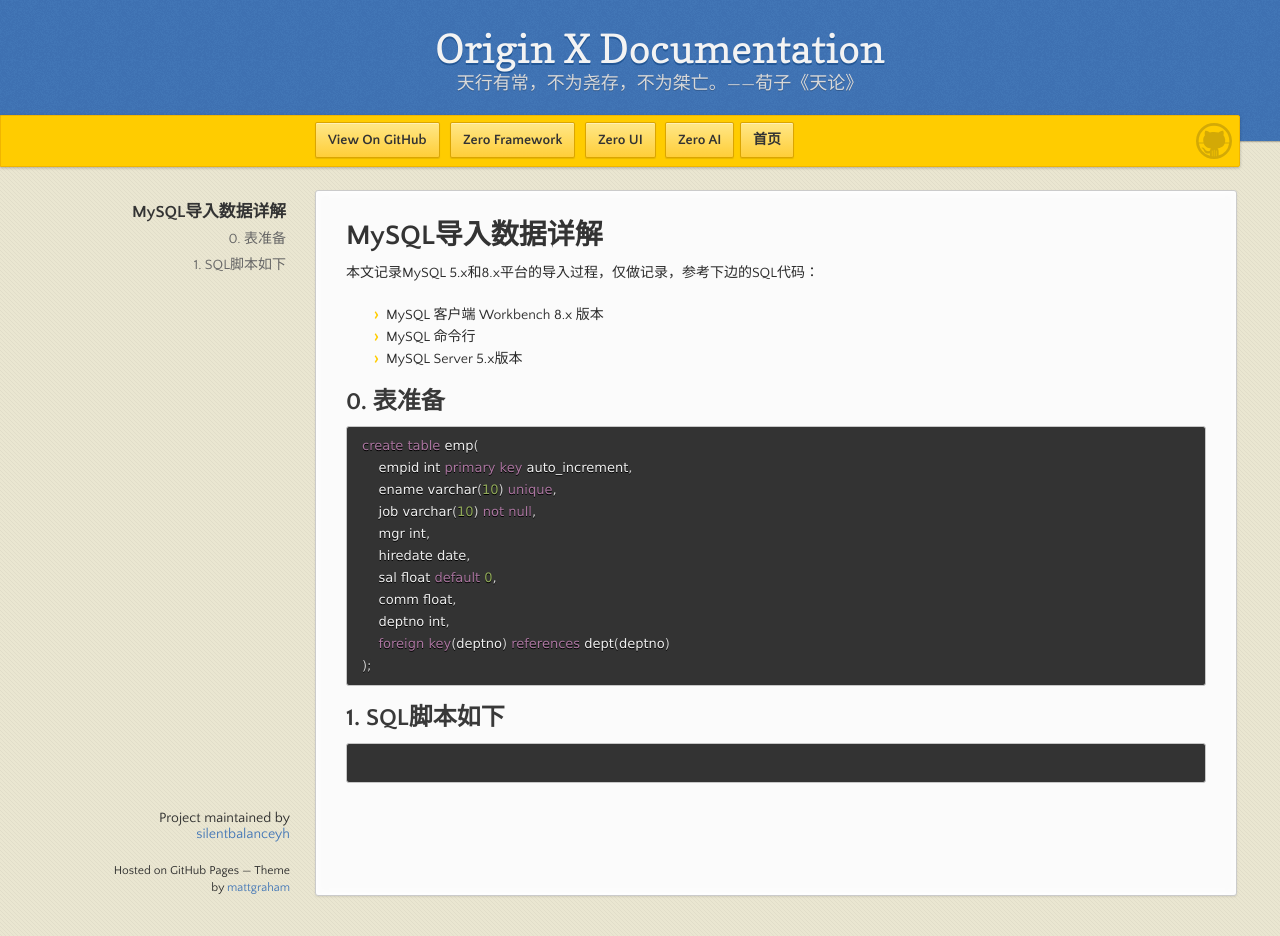
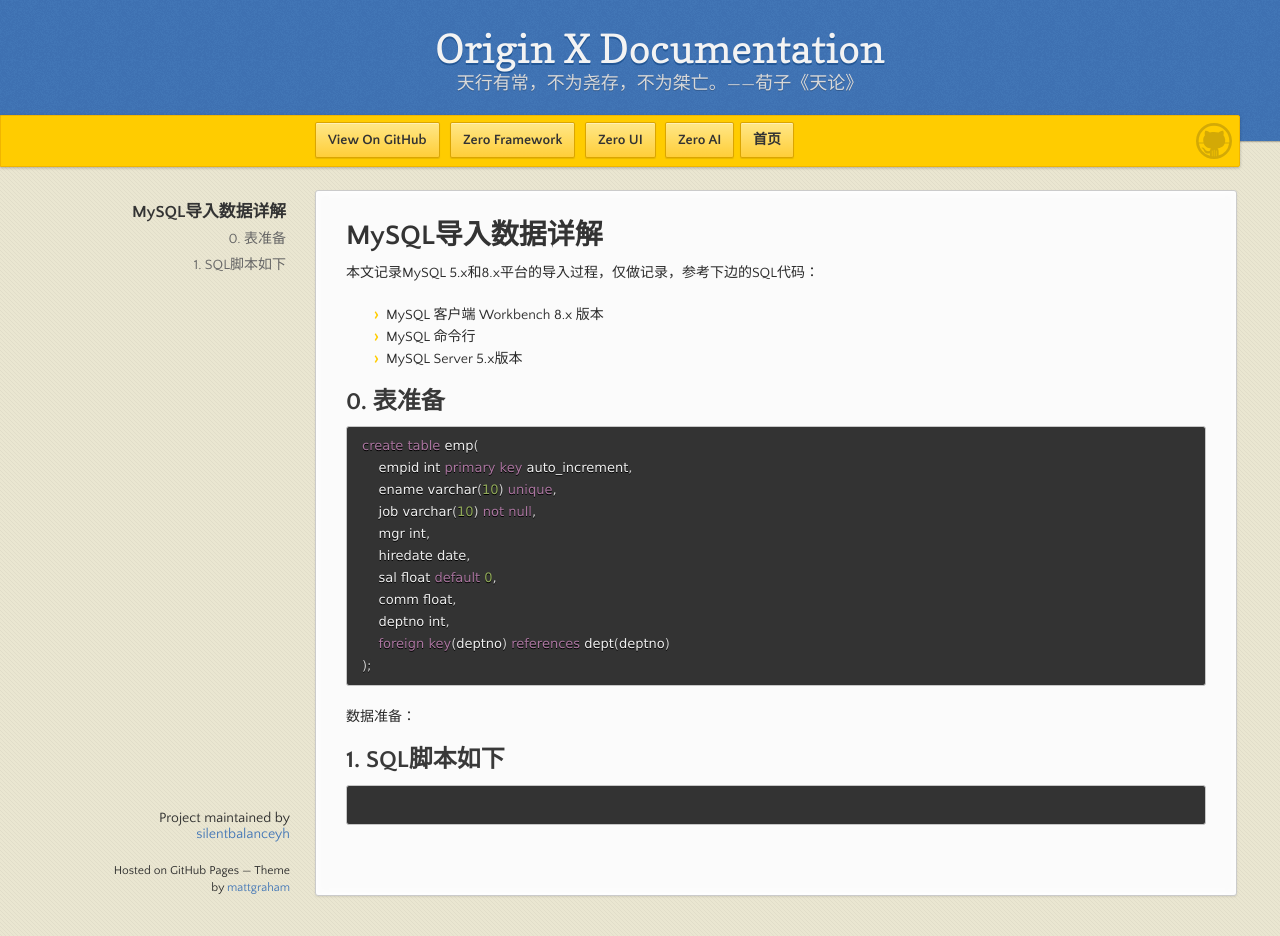
Before and after one commit to silentbalanceyh/mi-kb, a Jekyll site: the page built from uniform-documentation/computer-language/kml-006-mysqldao-ru-shu-ju-xiang-xi-fen-xi.md, in a window 1280 px wide and 936 px high. Built offline with Jekyll 4.4.1, drawn with Linux system fonts in a browser that asks for light colours; our own code applies the rules of GitHub Pages for plain Markdown files.

Commit message:
Updates uniform-documentation/computer-language/kml-006-mysqldao-ru-shu-ju-xiang-xi-fen-xi.md
Auto commit by GitBook Editor

````diff
--- a/uniform-documentation/computer-language/kml-006-mysqldao-ru-shu-ju-xiang-xi-fen-xi.md
+++ b/uniform-documentation/computer-language/kml-006-mysqldao-ru-shu-ju-xiang-xi-fen-xi.md
@@ -22,6 +22,10 @@ create table emp(
 );
 ```
 
+数据准备：
+
+
+
 ## 1. SQL脚本如下
 
 ```sql
````
